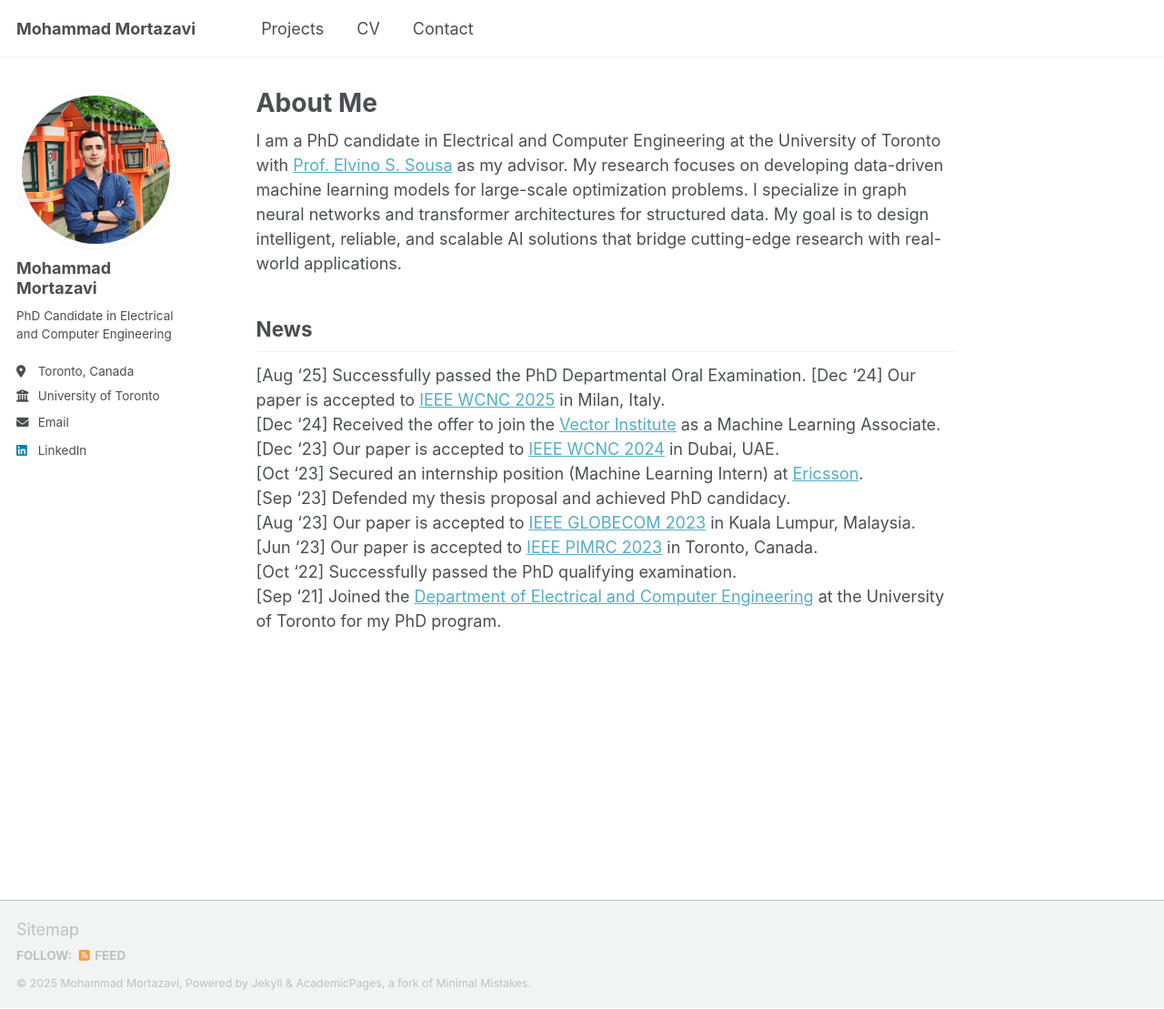
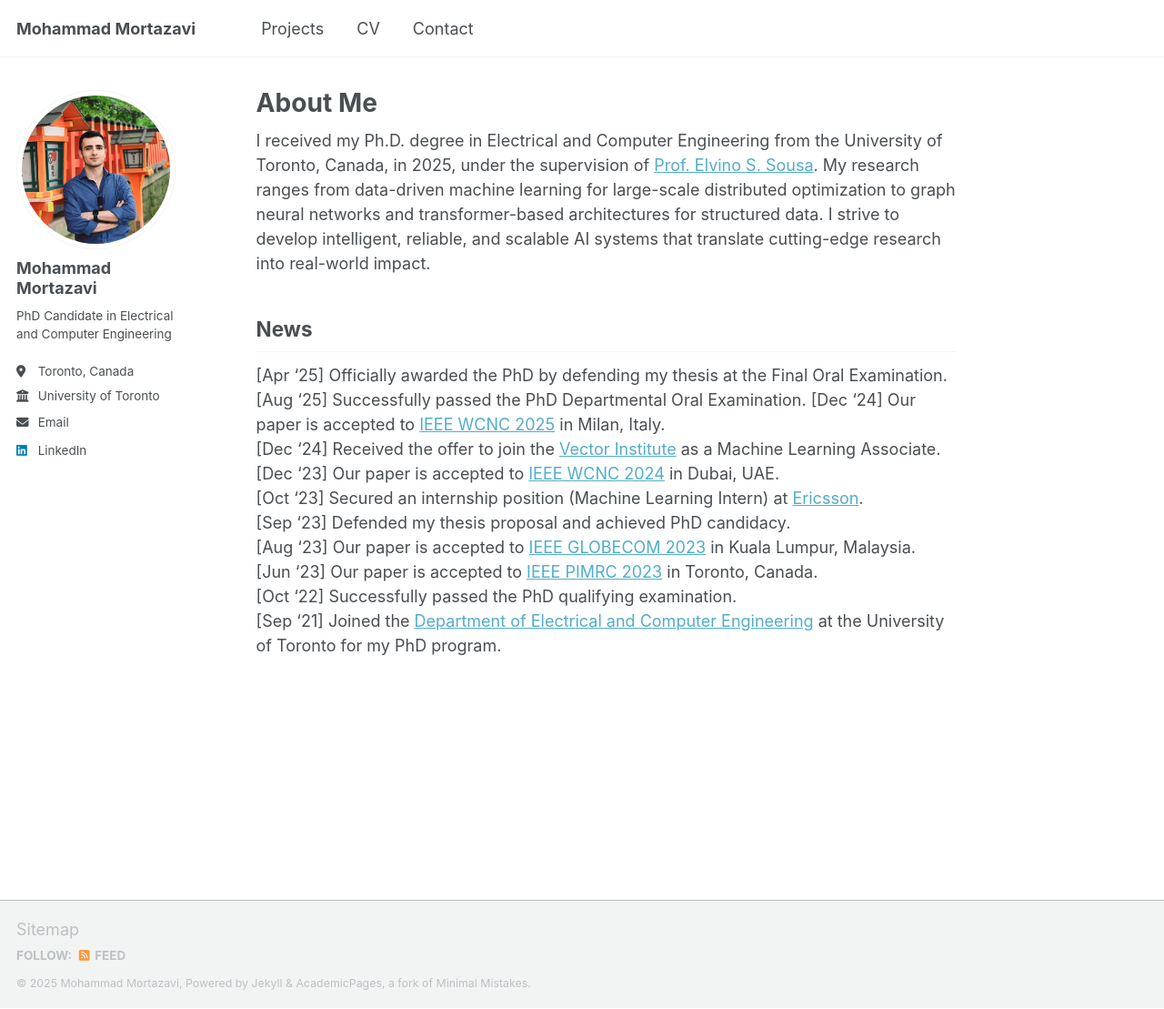
Before and after one commit to mortazawi/mortazawi.github.io, a Jekyll site: the page built from _pages/about.md, in a window 1280 px wide and 1109 px high. Shown: the whole window at 91% size. Built offline with Jekyll 4.4.1, drawn with Linux system fonts in a browser that asks for light colours; a script that is not in the unit is left out.

Commit message:
Update about.md

```diff
--- a/_pages/about.md
+++ b/_pages/about.md
@@ -7,10 +7,10 @@ redirect_from:
   - /about.html
 ---
 
-I am a PhD candidate in Electrical and Computer Engineering at the University of Toronto with [Prof. Elvino S. Sousa](https://www.ece.utoronto.ca/people/sousa-e-s/) as my advisor. My research focuses on developing data-driven machine learning models for large-scale optimization problems. I specialize in graph neural networks and transformer architectures for structured data. My goal is to design intelligent, reliable, and scalable AI solutions that bridge cutting-edge research with real-world applications.
+I received my Ph.D. degree in Electrical and Computer Engineering from the University of Toronto, Canada, in 2025, under the supervision of [Prof. Elvino S. Sousa](https://www.ece.utoronto.ca/people/sousa-e-s/). My research ranges from data-driven machine learning for large-scale distributed optimization to graph neural networks and transformer-based architectures for structured data. I strive to develop intelligent, reliable, and scalable AI systems that translate cutting-edge research into real-world impact.
 
 ## News
-
+[Apr '25] Officially awarded the PhD by defending my thesis at the Final Oral Examination.
 [Aug '25] Successfully passed the PhD Departmental Oral Examination.
 [Dec '24] Our paper is accepted to [IEEE WCNC 2025](https://wcnc2025.ieee-wcnc.org/) in Milan, Italy.
 [Dec '24] Received the offer to join the [Vector Institute](https://vectorinstitute.ai/) as a Machine Learning Associate.
```
